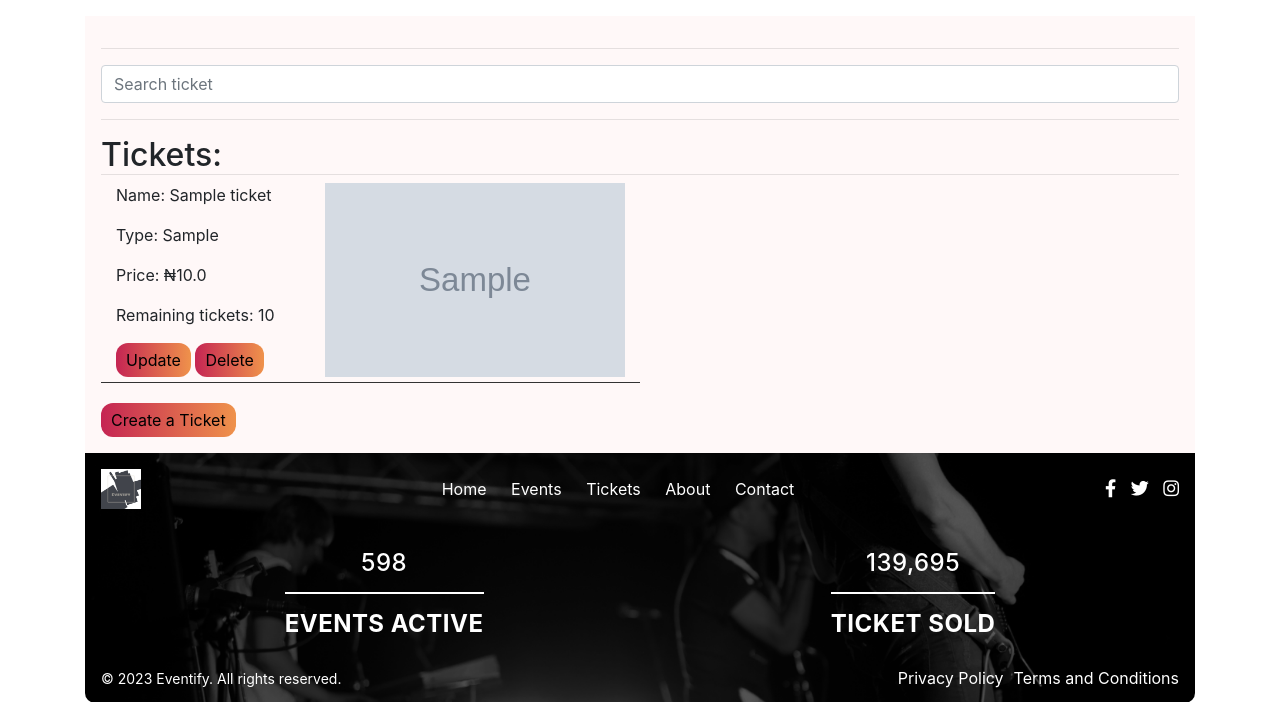
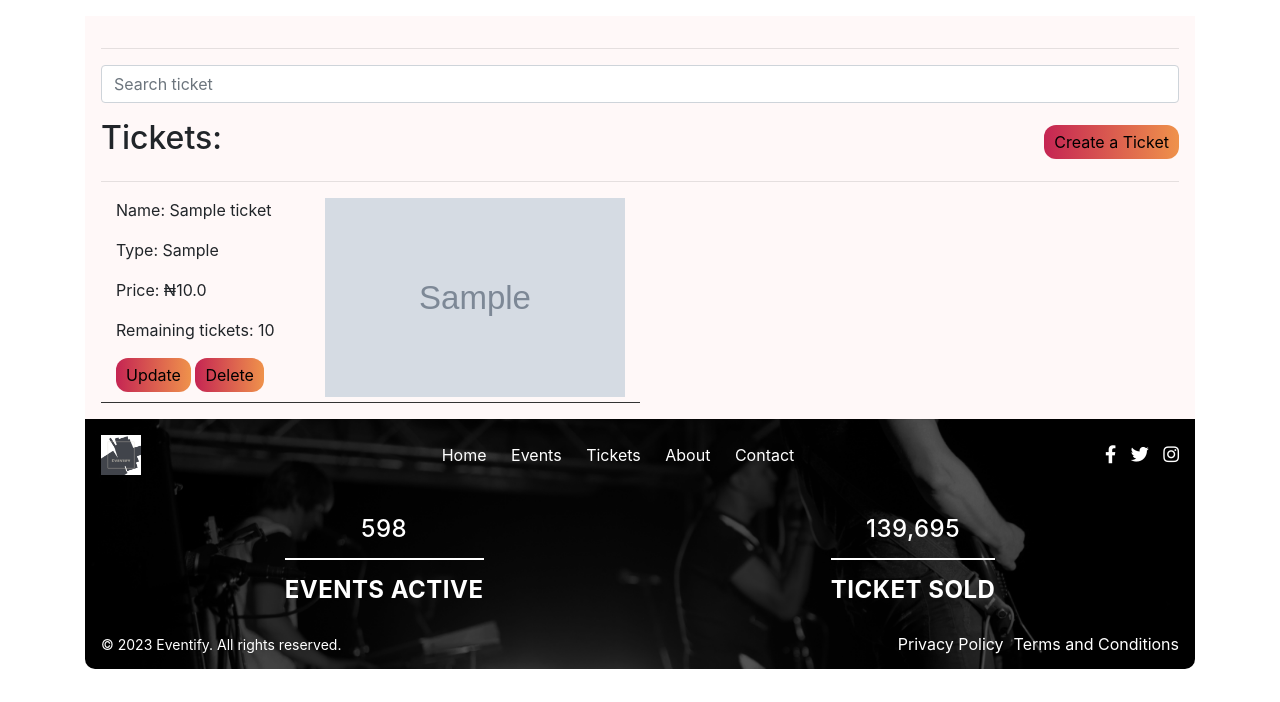
Before and after one commit to CrimsonKarma44/Eventify, a Django app: page /get_tickets/1/ in a window 1280 px wide. Shown: the part 82-784 px from the top of the page. Run offline with Django 4.2, Linux system fonts and the light colour scheme; tables that the repository leaves empty hold one stand-in row (values such as "Sample post"); grey boxes marked "Sample" are stand-in pictures.

Commit message:
made some css changes

```diff
--- a/Porfolio/Porfolio/settings.py
+++ b/Porfolio/Porfolio/settings.py
@@ -26,7 +26,7 @@ SECRET_KEY = 'django-insecure-s^5zhwmje$ht_f75b+7m@mmyv3(&kgik+7s_%6ocd&-f5$-u7j
 # SECURITY WARNING: don't run with debug turned on in production!
 DEBUG = True
 
-ALLOWED_HOSTS = ['192.168.5.148', '127.0.0.1', '192.168.0.112']
+ALLOWED_HOSTS = ['192.168.5.148', '127.0.0.1', '192.168.0.112', '192.168.103.148']
 
 CORS_ORIGIN_ALLOW_ALL = True
 
--- a/Porfolio/static/style/style.css
+++ b/Porfolio/static/style/style.css
@@ -185,9 +185,9 @@
 } */
 
 /* single event styling */
-.tickets-heading{
+/* .tickets-heading{
     border-bottom: 1px solid #E5DFDF;
-}
+} */
 .purchase-button{
     background: linear-gradient(270deg, #EF924B 0%, #C52553 100%);
     border-radius: 12px;
@@ -199,7 +199,6 @@
     border-radius: 12px;
     padding: 5px 10px;
     color: #000;
-    margin-top: 15px;
 }
 
 .ticket-main{
@@ -277,8 +276,12 @@
     display: flex;
     justify-content: space-between;
     border-bottom: 1px solid #333;
-    margin-bottom: 5px;
+    /* margin-bottom: 5px; */
     padding-bottom: 5px;
+}
+
+.inside-allticket a:nth-child(1) {
+    margin-bottom: 15px;
 }
 .allticket-right {
     width: 300px;
@@ -295,3 +298,15 @@ div.main-createButton{
     background: linear-gradient(270deg, #EF924B 0%, #C52553 100%);
     border-radius: 12px;
 }
+
+/* for create ticket  */
+.create_ticket_main{
+    display: flex;
+    justify-content: space-between;
+    align-items: center;
+}
+@media (min-width: 768px) {
+    .allticket-left>a.update_button{
+        margin-bottom: 5px;
+    }
+}
--- a/Porfolio/templates/eventTickets.html
+++ b/Porfolio/templates/eventTickets.html
@@ -5,8 +5,13 @@
    <div class="form-group">
       <input type="text" class="form-control" id="search-ticket" placeholder="Search ticket" />
    </div>
+   <div class="create_ticket_main">
+      <h2 class="tickets-heading">Tickets:</h2>
+      <div class="create_ticket_link">
+         <a type="button" class="create-ticket" href="{% url 'ticket:create_ticket' event_name=event.name %}">Create a Ticket</a>
+      </div>
+   </div>
    <hr />
-   <h2 class="tickets-heading">Tickets:</h2>
    <div class="allticket-main">
        {% for ticket in tickets %}
           <div class="col-xs-12 col-md-6 col-sm-12 inside-allticket ">
@@ -16,8 +21,8 @@
                 <p>Price: &#x20a6;{{ ticket.price }}</p>
                 <p>Remaining tickets: {{ ticket.quantity_available }}</p>
                 {% if ticket.quantity_available > 0 %}
-                   <a type="button" class="purchase-button" href="{% url 'ticket:update_ticket' id=ticket.id %}">Update</a>
-                   <a type="button" class="purchase-button" href="{% url 'ticket:delete_ticket' id=ticket.id %}">Delete</a>
+                   <a type="button" class="purchase-button update_button" href="{% url 'ticket:update_ticket' id=ticket.id %}">Update</a>
+                   <a type="button" class="purchase-button delete_button" href="{% url 'ticket:delete_ticket' id=ticket.id %}">Delete</a>
                 {% else %}
                    <p>Sold Out</p>
                 {% endif %}
@@ -30,6 +35,6 @@
           <p>No tickets available for this event.</p>
        {% endfor %}
    </div>
-   <a type="button" class="create-ticket" href="{% url 'ticket:create_ticket' event_name=event.name %}">Create a Ticket</a>
+
 </div>
 {% endblock %}
--- a/Porfolio/templates/main.html
+++ b/Porfolio/templates/main.html
@@ -18,6 +18,7 @@
       rel="stylesheet"
       href="https://cdn.jsdelivr.net/npm/bootstrap@4.6.2/dist/css/bootstrap.min.css"
     />
+    <link rel="stylesheet" href="{% static 'style/login.css' %}">
     <script src="https://cdn.jsdelivr.net/npm/jquery@3.6.4/dist/jquery.slim.min.js"></script>
     <script src="https://cdn.jsdelivr.net/npm/popper.js@1.16.1/dist/umd/popper.min.js"></script>
     <script src="https://cdn.jsdelivr.net/npm/bootstrap@4.6.2/dist/js/bootstrap.bundle.min.js"></script>
```
Also changed, not shown: Porfolio/templates/login.html (+7 -10 lines).
